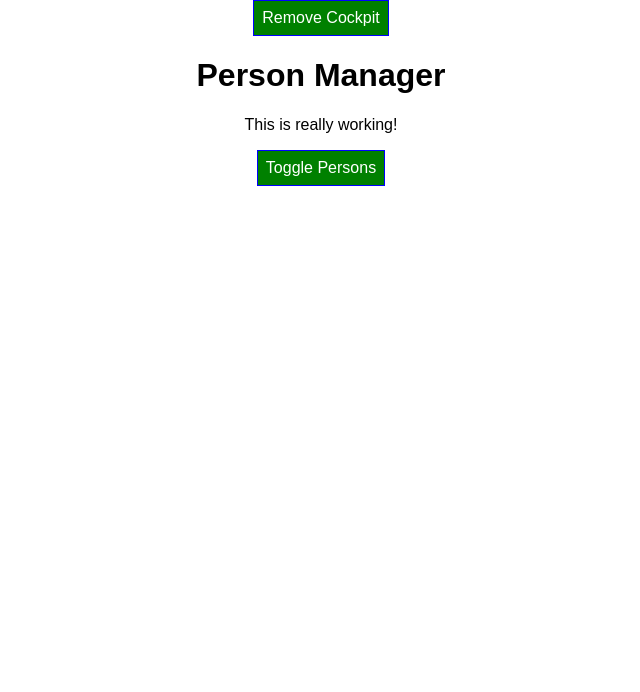
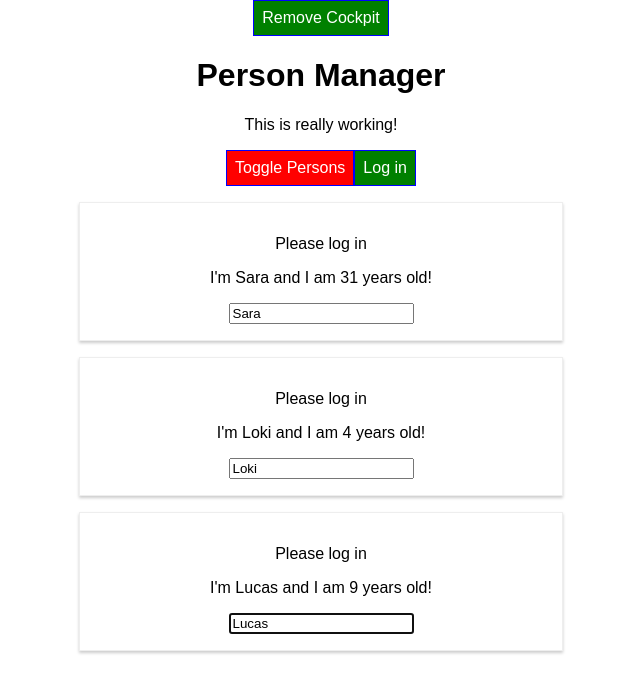
Before and after one commit to saracorreia07/react-practice, a React app: page / in a window 1280 px wide. Shown: the top 692 px of the page, without its empty margins (319-959 px from the left). Built offline with nearby package versions, Linux system fonts and the light colour scheme.

Commit message:
used refs and refs with React Hooks

```diff
--- a/src/components/Cockpit/Cockpit.js
+++ b/src/components/Cockpit/Cockpit.js
@@ -1,14 +1,18 @@
-import React, { useEffect } from 'react';
+import React, { useEffect, useRef } from 'react';
 import classes from './Cockpit.css';
 
 const cockpit = (props) => {
 
+    const toggleBtnRef = useRef(null);
+
     useEffect(() => {
         console.log('[Cockpit.js] useEffect');
         //http requests...
-        setTimeout(() => {
+        /* setTimeout(() => {
             alert('Saved data to cloud!');
-        },1000);
+        },1000); */
+
+        toggleBtnRef.current.click();
         return () => {
             console.log('[Cockpit.js] clean up work in useEffect');
         }
@@ -42,9 +46,10 @@ const cockpit = (props) => {
         <div className={classes.Cockpit}>
             <h1>{props.title}</h1>
             <p className={assignedClasses.join(' ')}>This is really working!</p>
-            <button className={btnClass} onClick={props.clicked}>
+            <button ref={toggleBtnRef} className={btnClass} onClick={props.clicked}>
                 Toggle Persons
             </button>
+            <button onClick={props.login}>Log in</button>
         </div>
     );
 };
--- a/src/components/Persons/Person/Person.js
+++ b/src/components/Persons/Person/Person.js
@@ -6,15 +6,30 @@ import withClass from '../../../hoc/withClass';
 import classes from './Person.css';
 
 class Person extends Component {
+
+    constructor(props){
+        super(props);
+        this.inputElementRef = React.createRef();
+    }
+
+    componentDidMount() {
+        //this.inputElement.focus();
+        this.inputElementRef.current.focus();
+    }
+
     render() {
         console.log('[Person.js] rendering...');
         return (
             <Aux >
+                {this.props.isAuth ? <p>Authenticated!</p> : <p>Please log in</p>}
                 < p onClick={this.props.click} >
                     I'm {this.props.name} and I am {this.props.age} years old!
                 </p>
                 < p key="i2"> {this.props.children}</p >
-                <input key="i3" type="text" onChange={this.props.changed} value={this.props.name} />
+                <input key="i3"
+                //ref={(inputEl) => {this.inputElement = inputEl}}
+                ref={this.inputElementRef}
+                type="text" onChange={this.props.changed} value={this.props.name} />
             </Aux>
         );
     }
--- a/src/components/Persons/Persons.js
+++ b/src/components/Persons/Persons.js
@@ -49,7 +49,9 @@ class Persons extends PureComponent {
                 name={person.name}
                 age={person.age}
                 key={person.id}
-                changed={(event) => this.props.changed(event, person.id)} />
+                changed={(event) => this.props.changed(event, person.id)}
+                isAuth={this.props.isAuthenticated}
+            />
         })
     }
 }
--- a/src/containers/App.js
+++ b/src/containers/App.js
@@ -21,7 +21,8 @@ class App extends Component {
     otherState: 'some other value',
     showPersons: false,
     showCockpit: true,
-    changeCounter: 0
+    changeCounter: 0,
+    authenticated: false
   }
 
   static getDerivedStateFromProps(props, state) {
@@ -83,15 +84,22 @@ class App extends Component {
     this.setState({ showPersons: !doesShow });
   }
 
+  loginHandler = () => {
+    this.setState({ authenticated: true })
+  };
+
   render() {
     console.log("['App.js'] render ");
     let persons = null;
 
     if (this.state.showPersons) {
-      persons = <Persons
+      persons = (
+        <Persons
         persons={this.state.persons}
         clicked={this.deletePersonHandler}
-        changed={this.nameChangedHandler} />;
+        changed={this.nameChangedHandler}
+        isAuthenticated={this.state.authenticated}/>
+      );
     }
 
     return (
@@ -101,12 +109,15 @@ class App extends Component {
         }}
         >Remove Cockpit
           </button>
-        {this.state.showCockpit ? <Cockpit
-          title={this.props.appTitle}
-          showPersons={this.state.showPersons}
-          personsLength={this.state.persons.length}
-          clicked={this.togglePersonsHandler} /> : null}
+        {this.state.showCockpit ?
+          <Cockpit
+            title={this.props.appTitle}
+            showPersons={this.state.showPersons}
+            personsLength={this.state.persons.length}
+            clicked={this.togglePersonsHandler}
+            login={this.loginHandler} /> : null}
         {persons}
+
       </Aux>
     );
   }
```
